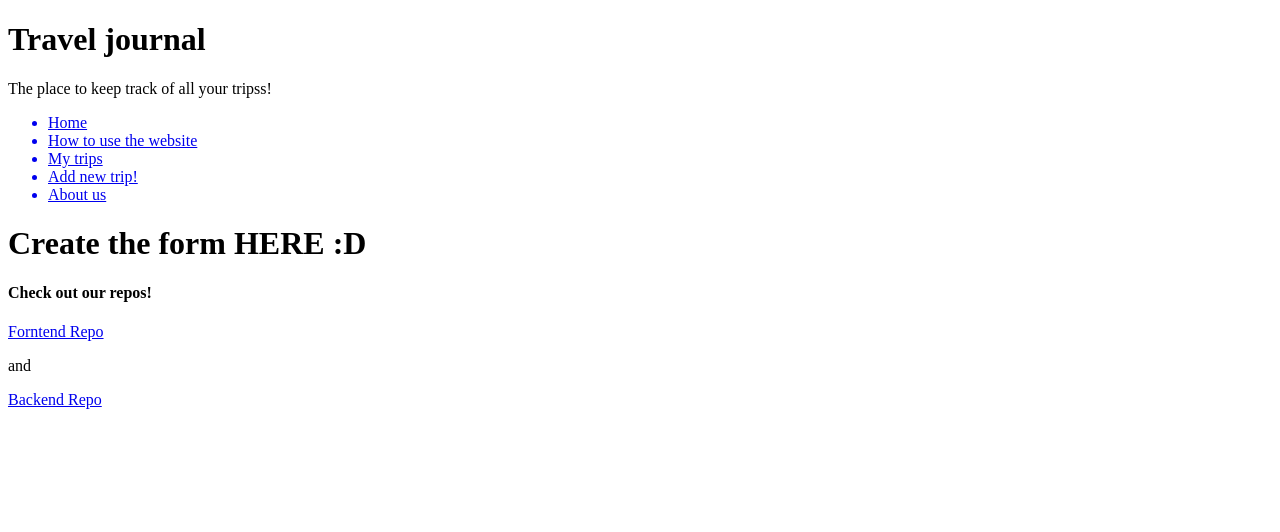
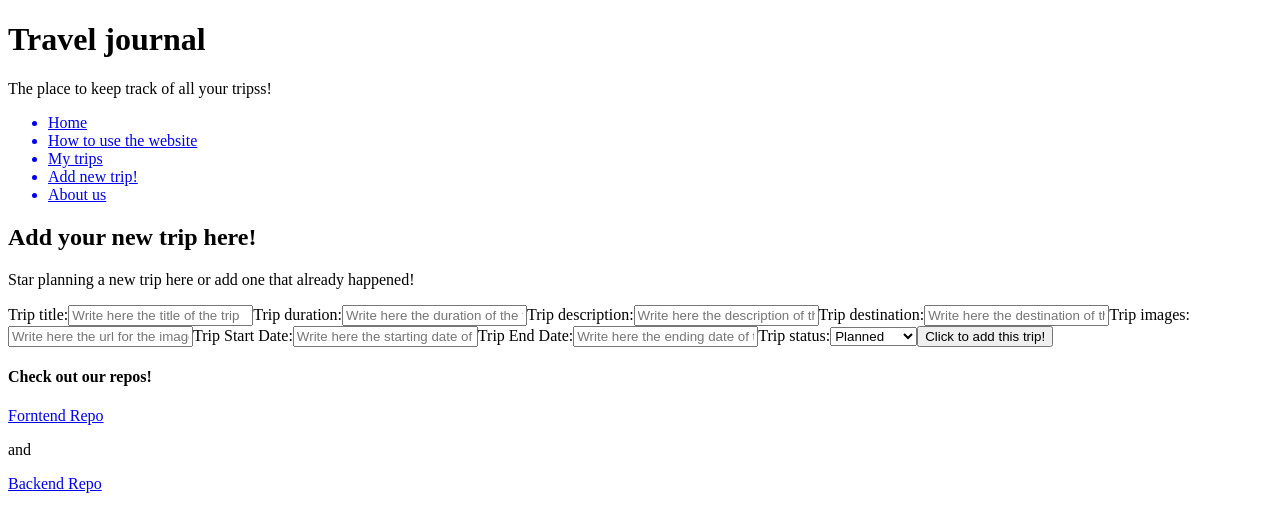
Before and after one commit to LenaH92/travel-journal-forntend, a React (Vite) app: page /trip/new in a window 1280 px wide. Shown: the top 532 px of the page. Built offline with nearby package versions, Linux system fonts and the light colour scheme; no server answers.

Commit message:
NewTripPage roughly made

```diff
--- a/src/App.jsx
+++ b/src/App.jsx
@@ -54,7 +54,7 @@ function App() {
 
         <Route path="/trip/:tripId" element={<TripDetailsPage trips={trips} />} />
 
-        <Route path="/trip/new" element={<AddNewTripPage />} />
+        <Route path="/trip/new" element={<AddNewTripPage trips={trips} setTrips={setTrips} />} />
 
         <Route path="/about-us" element={<AboutUsPage />} /> {/* I added an about us to put something about us, we can delete it if you dont want it */}
 
--- a/src/pages/AddNewTripPage.jsx
+++ b/src/pages/AddNewTripPage.jsx
@@ -1,5 +1,137 @@
-const AddNewTripPage = () => {
-    return (<h1>Create the form HERE :D </h1>);
+import { useState } from "react";
+import { v4 as uuidv4 } from "uuid";
+
+
+const AddNewTripPage = ({ trips, setTrips }) => {
+
+    const [title, setTitle] = useState("");
+    const [duration, setDuration] = useState("");
+    const [description, setDescription] = useState("");
+    const [destinations, setDestinations] = useState("");
+    const [images, setImages] = useState([]);
+    const [startDate, setStartDate] = useState("");
+    const [endDate, setEndDate] = useState("");
+    const [tripStatus, setTripStatus] = useState("");
+
+    function handleSubmit(event) {
+        event.preventDefault();
+
+        const newTrip = {
+            id: uuidv4(),
+            title,
+            duration,
+            description,
+            destinations,
+            images,
+            startDate,
+            endDate,
+            tripStatus
+        }
+
+        addNewTrip(newTrip);
+
+        setTitle("")
+        setDuration("")
+        setDescription("")
+        setDestinations("")
+        setImages([])
+        setStartDate("")
+        setEndDate("")
+        setTripStatus("")
+
+    }
+
+    function addNewTrip(trip) {
+        setTrips([trip, ...trips])
+    }
+
+    return (<div id="newTripPage">
+        <h2>Add your new trip here!</h2>
+        <p>Star planning a new trip here or add one that already happened!</p>
+        <form onSubmit={handleSubmit}>
+            <label>
+                Trip title:
+                <input
+                    required
+                    type="text"
+                    value={title}
+                    placeholder="Write here the title of the trip"
+                    onChange={(event) => setTitle(event.target.value)} />
+            </label>
+
+            <label>
+                Trip duration:
+                <input
+                    required
+                    type="text"
+                    value={duration}
+                    placeholder="Write here the duration of the trip in days"
+                    onChange={(event) => setDuration(event.target.value)} />
+            </label>
+
+            <label>
+                Trip description:
+                <input
+                    required
+                    type="text"
+                    value={description}
+                    placeholder="Write here the description of the trip"
+                    onChange={(event) => setDescription(event.target.value)} />
+            </label>
+
+            <label>
+                Trip destination:
+                <input
+                    required
+                    type="text"
+                    value={destinations}
+                    placeholder="Write here the destination of the trip"
+                    onChange={(event) => setDestinations(event.target.value)} />
+            </label>
+
+            <label>
+                Trip images:
+                <input
+                    required
+                    type="text"
+                    value={images}
+                    placeholder="Write here the url for the images of the trip"
+                    onChange={(event) => setImages(event.target.value)} />
+            </label>
+
+            <label>
+                Trip Start Date:
+                <input
+                    required
+                    type="text"
+                    value={startDate}
+                    placeholder="Write here the starting date of the trip with this format DD/MM/YYYY"
+                    onChange={(event) => setStartDate(event.target.value)} />
+            </label>
+
+            <label>
+                Trip End Date:
+                <input
+                    required
+                    type="text"
+                    value={endDate}
+                    placeholder="Write here the ending date of the trip with this format DD/MM/YYYY"
+                    onChange={(event) => setEndDate(event.target.value)} />
+            </label>
+
+            <label>
+                Trip status:
+                <select required value={tripStatus} onChange={event => setTitle(event.target.value)}>
+                    <option value="planned">Planned</option>
+                    <option value="completed">Completed</option>
+                    <option value="cancelled">Cancelled</option>
+                </select>
+            </label>
+
+            <button type="submit"> Click to add this trip!</button>
+        </form>
+
+    </div>);
 }
 
 export default AddNewTripPage;
--- a/src/pages/MyTripsPage.jsx
+++ b/src/pages/MyTripsPage.jsx
@@ -5,9 +5,9 @@ const MyTripsPage = ({ trips }) => {
 
     // filtering trips by the status
 
-    const plannedTrips = trips.filter((trip) => trip.status === "planned");
-    const completedTrips = trips.filter((trip) => trip.status === "completed");
-    const cancelledTrips = trips.filter((trip) => trip.status === "cancelled");
+    const plannedTrips = trips.filter((trip) => trip.tripStatus === "planned");
+    const completedTrips = trips.filter((trip) => trip.tripStatus === "completed");
+    const cancelledTrips = trips.filter((trip) => trip.tripStatus === "cancelled");
 
 
     return (
```
